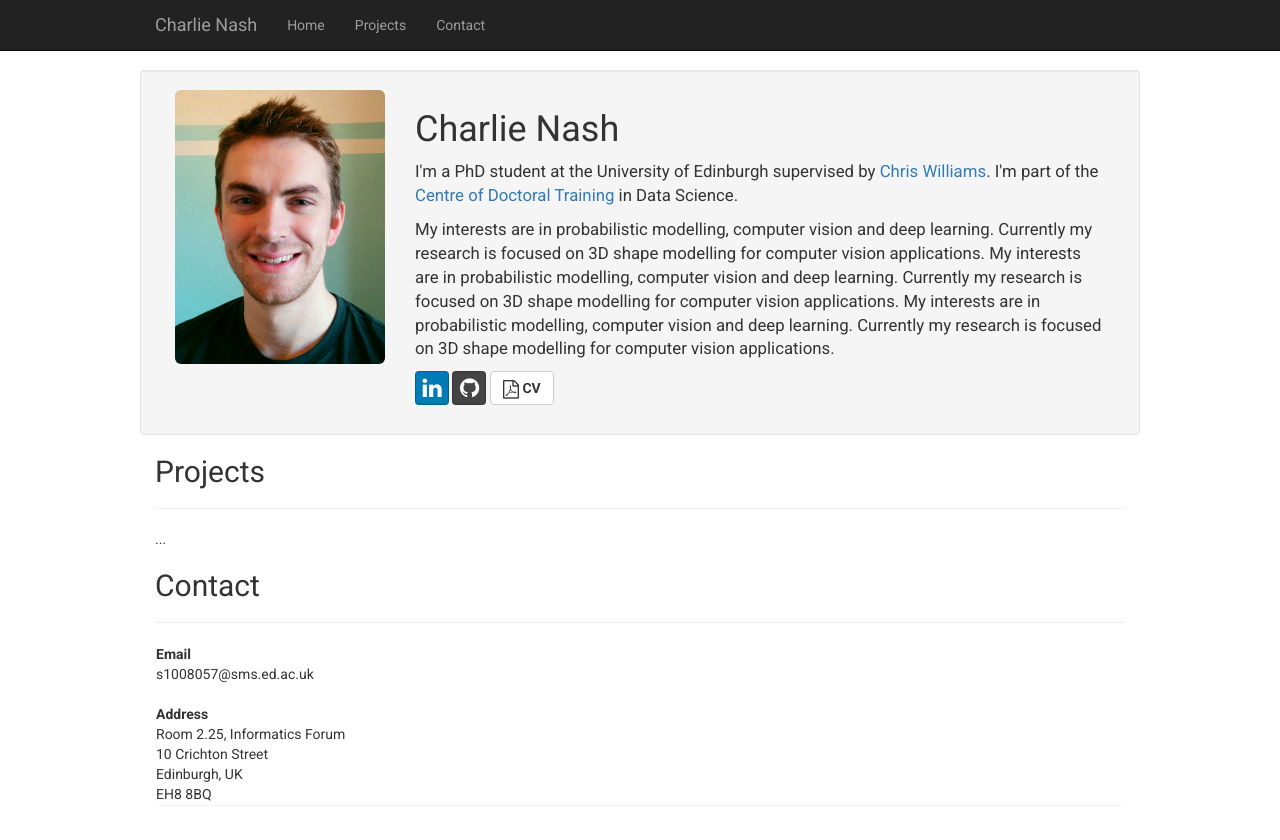
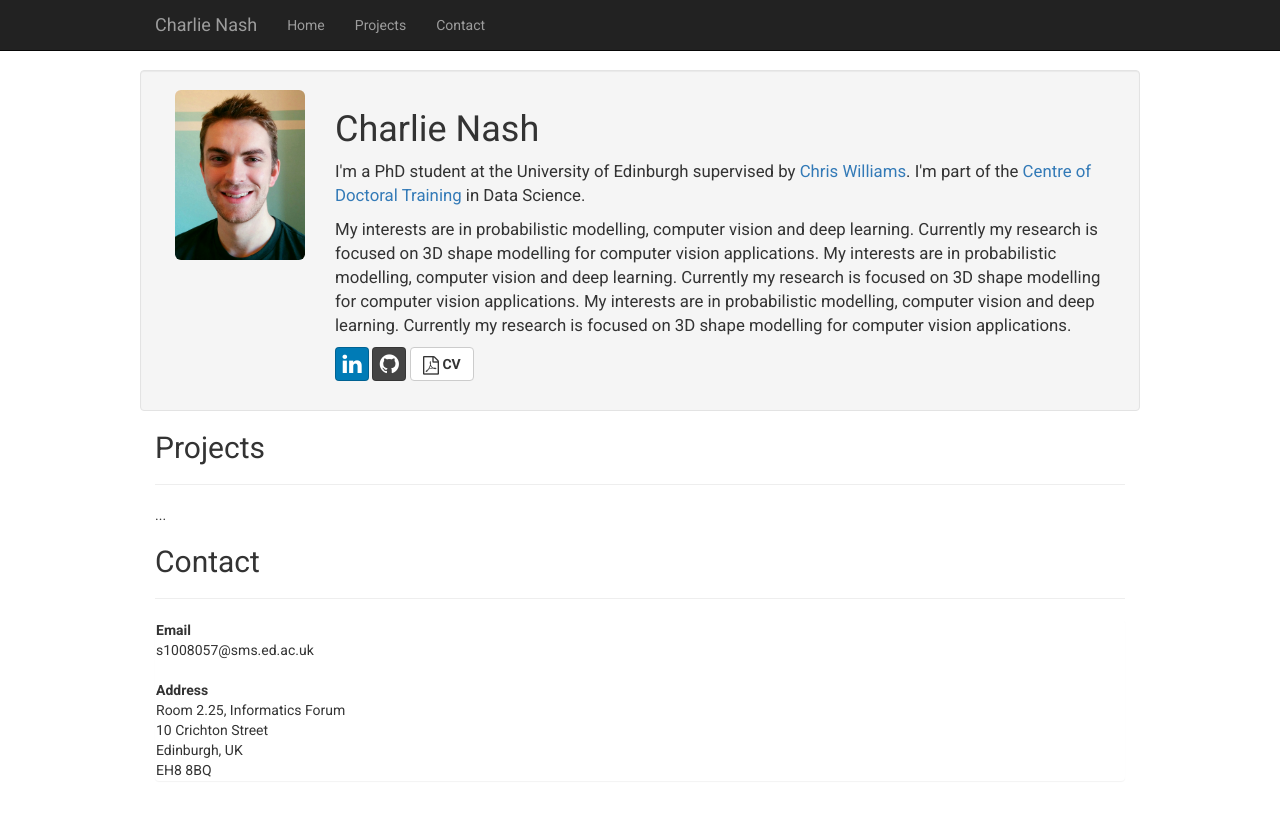
Before and after one commit to charlienash/charlienash.github.io, a Jekyll site: the page index.html, which Jekyll copies as it is, in a window 1280 px wide. Shown: the top 840 px of the page. Built offline with Jekyll 4.4.1, drawn with Linux system fonts in a browser that asks for light colours; nearby versions of some CDN libraries; library files that are not in the unit come from our copies.

Commit message:
Update index.html

```diff
--- a/index.html
+++ b/index.html
@@ -69,10 +69,10 @@
 		<!-- Page Content -->
 		<div class="container-fluid">
 			<div class="row well">
-			  	<div class="col-xs-3">
+			  	<div class="col-xs-2">
 			      		<img class="img-responsive img-rounded pull-left" src="assets/img/Charlie_photo.jpg">
 			  	</div>
-			 	<div class="col-xs-9">
+			 	<div class="col-xs-10">
 			    		<h1>Charlie Nash</h1>
 		    			<p>
 		    				<big>
```
